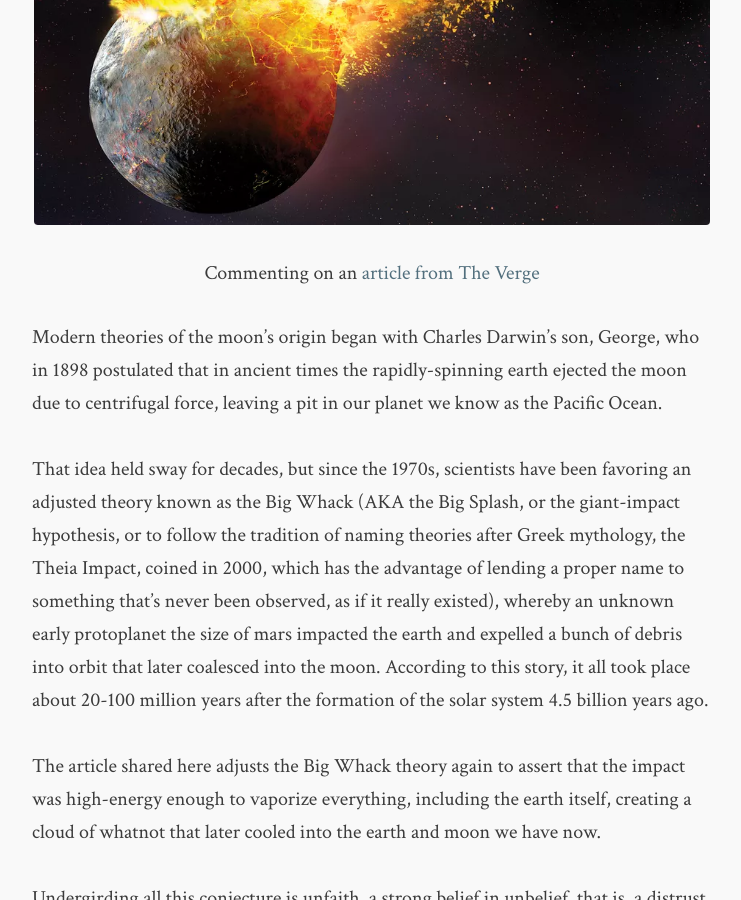
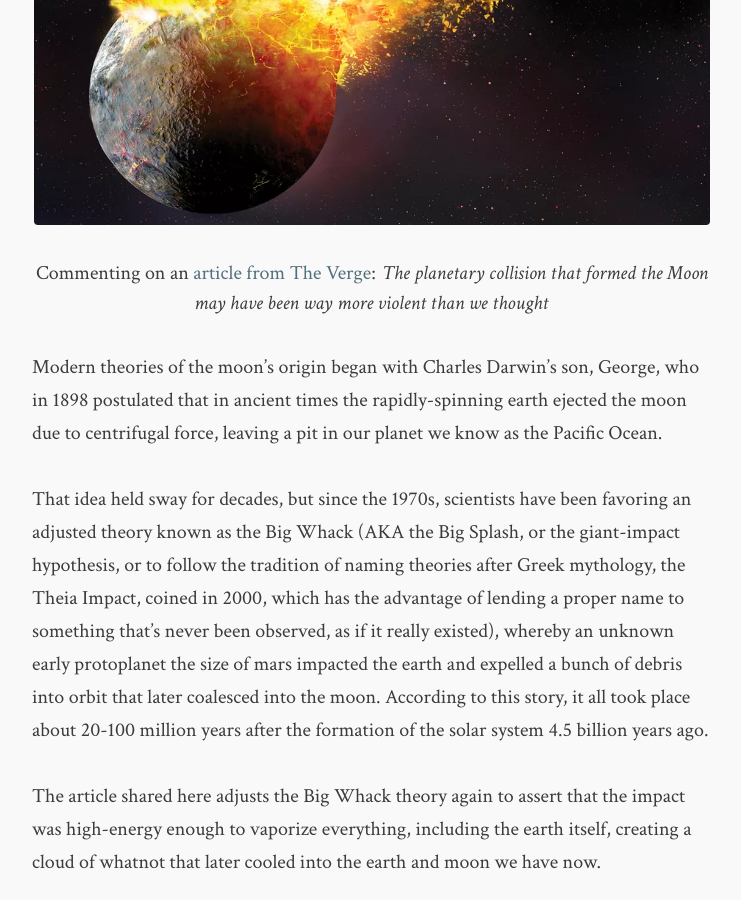
Before and after one commit to flashlightministries/oilforlight, a Jekyll site: the page built from _posts/2016-09-12-moon-creation-myth.md, in a window 1280 px wide and 900 px high, scrolled down 522 px. Shown: the whole window, without its empty margins (268-1009 px from the left). Built offline with Jekyll 4.4.1, drawn with Linux system fonts in a browser that asks for light colours; nearby versions of some CDN libraries.

Commit message:
Update 2016-09-12-moon-creation-myth.md

```diff
--- a/_posts/2016-09-12-moon-creation-myth.md
+++ b/_posts/2016-09-12-moon-creation-myth.md
@@ -6,6 +6,7 @@ passage: 1 Timothy 6:20
 source:
     name: The Verge
     url: https://www.theverge.com/2016/9/12/12879766/moon-planetary-collision-theory-earth-impact
+    headline: "The planetary collision that formed the Moon may have been way more violent than we thought"
 image:
     feature: articles/2016-09-12-moon-creation-myth/teia-terra.jpg
 comments: false
```
